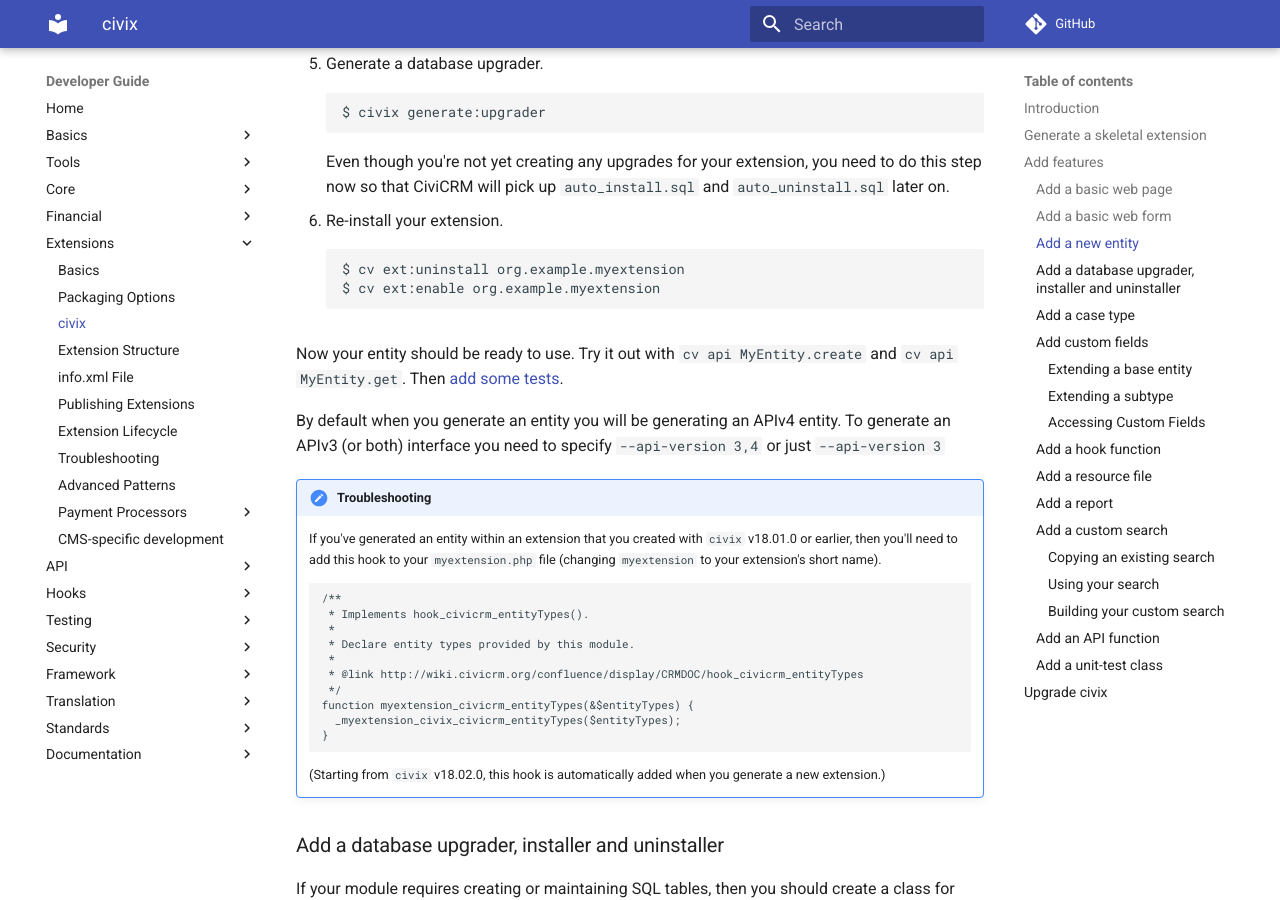
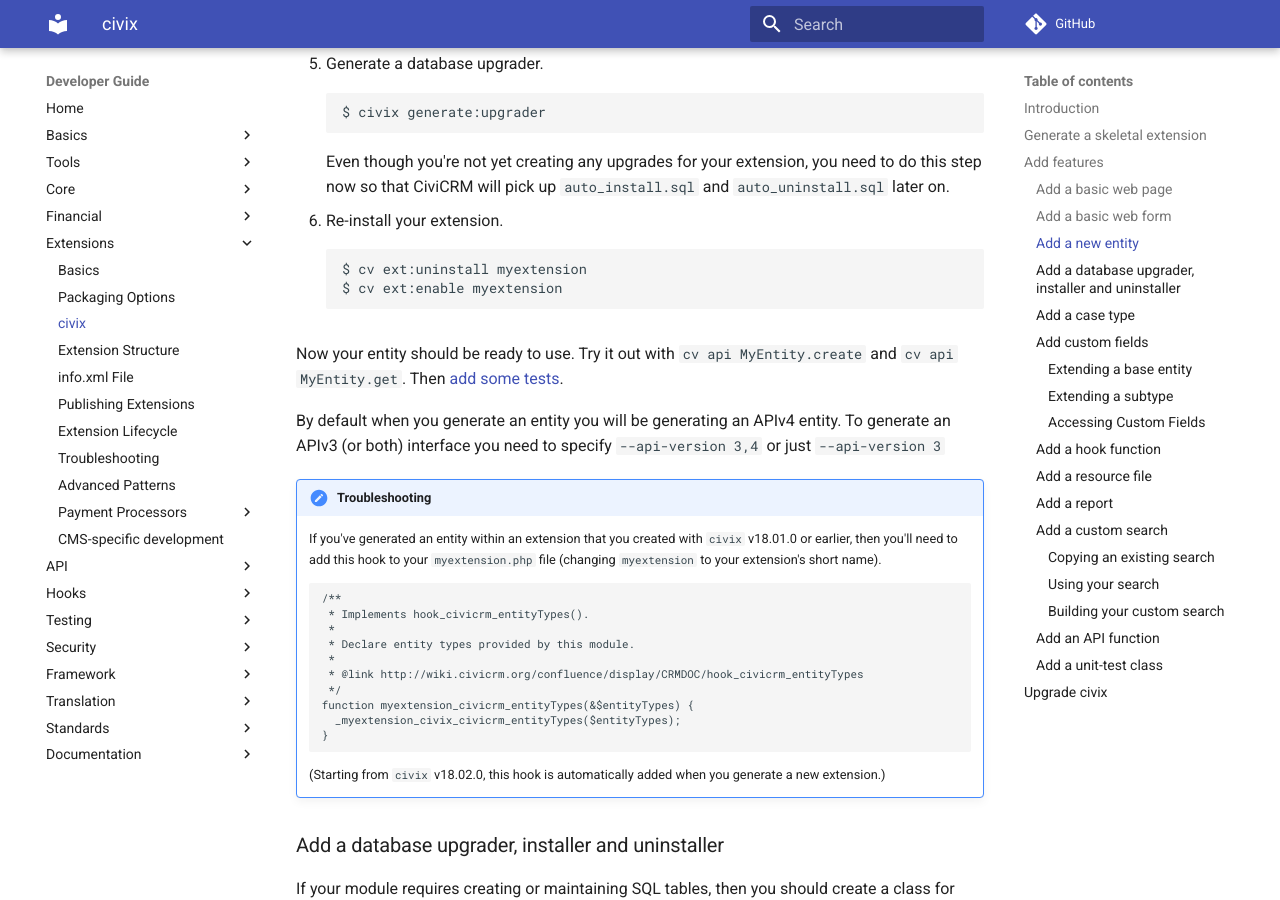
Before and after one commit to civicrm/civicrm-dev-docs, an MkDocs documentation site: the page built from docs/extensions/civix.md, in a window 1280 px wide and 900 px high, scrolled down 4177 px. Built offline with MkDocs 1.6.1 and Material for MkDocs 9.7.7, drawn with Linux system fonts in a browser that asks for light colours; comment, search, counter and statistics services are not loaded; old or Windows-style settings are respelled for this version of MkDocs.

Commit message:
corrected command
The extension name is just `myextension`, not `com.example.myextension`.

See https://chat.civicrm.org/civicrm/channels/dev-newcomers

````diff
--- a/docs/extensions/civix.md
+++ b/docs/extensions/civix.md
@@ -159,8 +159,8 @@
 1. Re-install your extension.
 
     ```bash
-    $ cv ext:uninstall org.example.myextension
-    $ cv ext:enable org.example.myextension
+    $ cv ext:uninstall myextension
+    $ cv ext:enable myextension
     ```
 
 Now your entity should be ready to use. Try it out with `cv api MyEntity.create` and `cv api MyEntity.get`. Then [add some tests](#generate-test).
````
